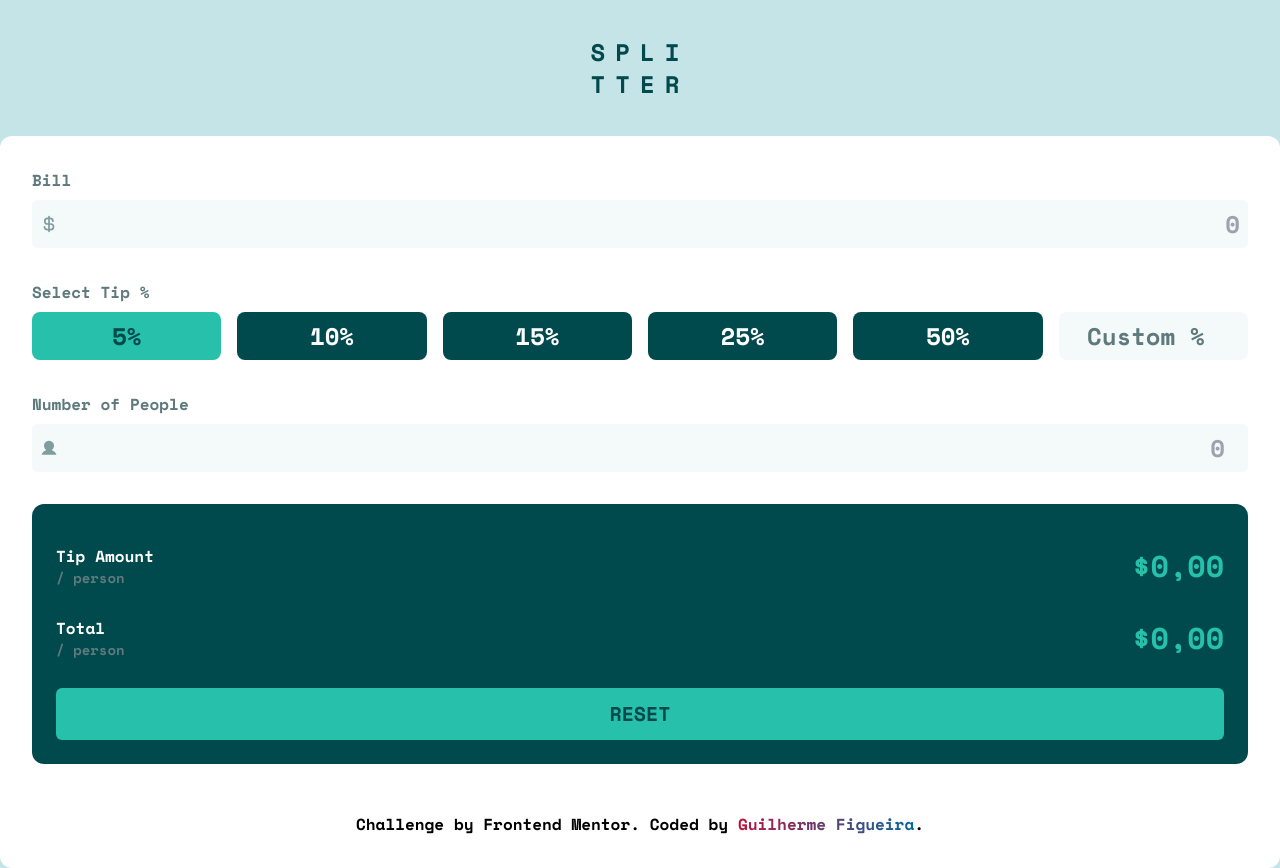
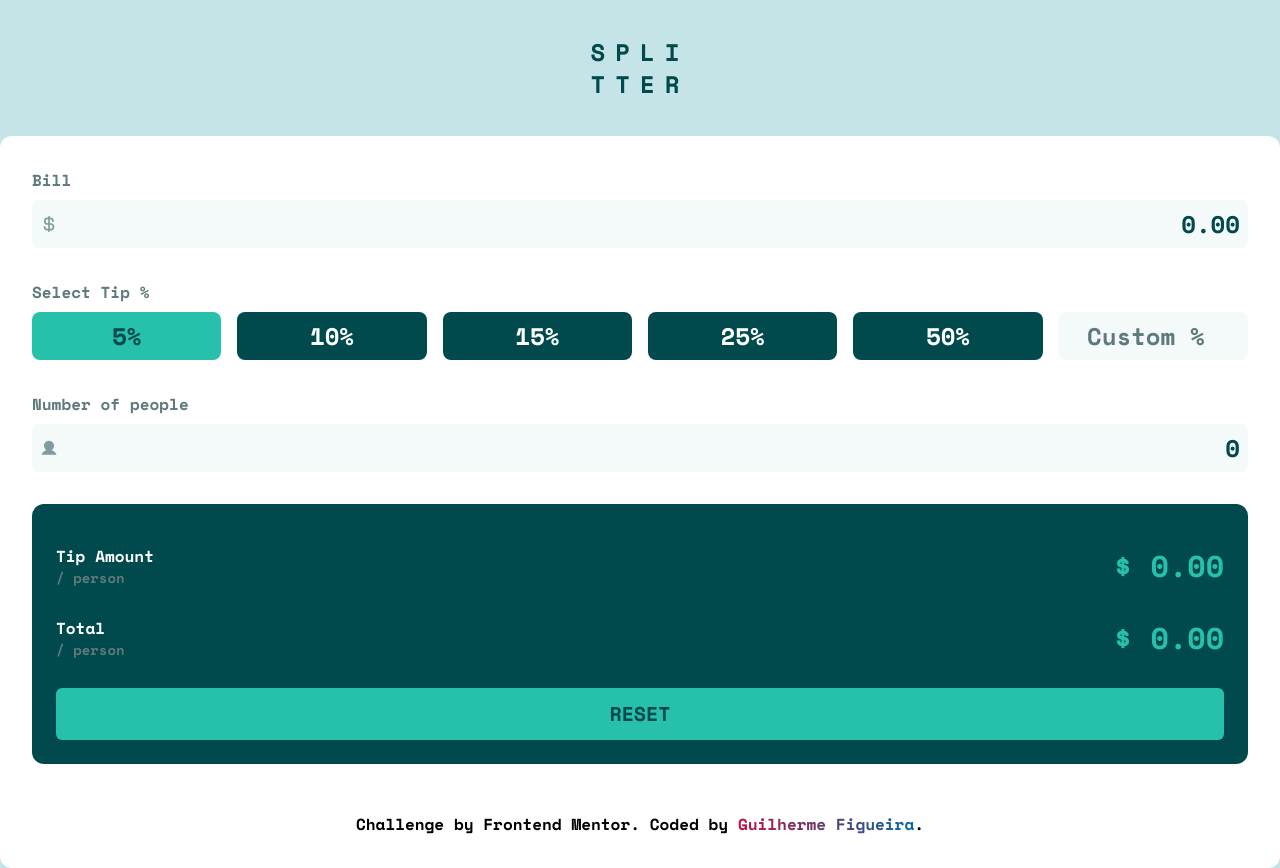
Before and after one commit to GuilhermeFigueira/tip-calculator, a React (Vite) app: page / in a window 1280 px wide. Built offline with nearby package versions, Linux system fonts and the light colour scheme.

Commit message:
finalizado

```diff
--- a/src/App.tsx
+++ b/src/App.tsx
@@ -2,22 +2,28 @@ import { CurrencyDollar, User } from "phosphor-react";
 import * as ToggleGroup from "@radix-ui/react-toggle-group";
 import { useState } from "react";
 import { useForm, Controller } from "react-hook-form";
-import { NumericFormat, PatternFormat } from "react-number-format";
+import { NumericFormat } from "react-number-format";
 
 function App() {
 	const {
-		register,
 		watch,
 		control,
 		trigger,
 		formState: { errors },
 	} = useForm({
 		defaultValues: {
-			bill: "",
+			bill: 0,
+			people: 0,
 		},
 	});
 	const [percentage, setPercentage] = useState("5");
-	// console.log(percentage);
+
+	let tipAmount =
+		(watch("bill") * parseInt(percentage)) / 100 / watch("people");
+
+	let total = watch("bill") / watch("people") + tipAmount;
+
+	console.log(total);
 
 	return (
 		<div className="grid grid-rows-[17%_1fr] h-screen">
@@ -30,57 +36,50 @@ function App() {
 				<main className="grid grid-flow-row">
 					<div className="grid grid-flow-row gap-8">
 						<div>
-							<h2>Bill</h2>
-							<div className="number_field">
+							<div className="flex flex-row justify-between">
+								<h2>Bill</h2>
+								<h5>{errors.bill?.message}</h5>
+							</div>
+							<div
+								className={`number_field ${
+									errors.bill?.message == undefined
+										? ""
+										: "focus-within:ring-red-400"
+								}`}
+							>
 								<CurrencyDollar
 									size={18}
 									className="text-cyan-gray"
 									weight="bold"
 								/>
 								<Controller
+									render={({ field }) => (
+										<NumericFormat
+											placeholder="0"
+											allowNegative={false}
+											fixedDecimalScale
+											allowLeadingZeros={false}
+											decimalScale={2}
+											decimalSeparator="."
+											className="flex-1 text-right focus-within:outline-none bg-transparent text-2xl "
+											onKeyDown={() => trigger("bill")}
+											onKeyUp={() => trigger("bill")}
+											{...field}
+										/>
+									)}
+									name="bill"
 									control={control}
-									{...register("bill", {
+									rules={{
 										maxLength: {
 											value: 10,
 											message: "Max length is 10 digits",
 										},
 										min: {
-											value: 1,
-											message: "Can't be 0",
+											value: 0.01,
+											message: "Can't be zero",
 										},
-									})}
-									render={() => (
-										<NumericFormat
-											placeholder="0"
-											allowNegative={false}
-											fixedDecimalScale
-											decimalScale={2}
-											decimalSeparator=","
-											thousandSeparator="."
-											className="flex-1 text-right focus-within:outline-none bg-transparent text-2xl "
-										/>
-									)}
+									}}
 								/>
-								<span>{errors.bill?.message}</span>
-								{/* <input
-									type="number"
-									{...register("cvc", {
-										required: "Can't be blank",
-										minLength: {
-											value: 3,
-											message: "Please enter a valid CVC",
-										},
-										maxLength: {
-											value: 3,
-											message: "Please enter a valid CVC",
-										},
-										max: {
-											value: 999,
-											message: "Please enter a valid CVC",
-										},
-									})}
-									placeholder="e.g 123"
-								/> */}
 							</div>
 						</div>
 						<div>
@@ -139,17 +138,46 @@ function App() {
 							</ToggleGroup.Root>
 						</div>
 						<div>
-							<h2>Number of People</h2>
-							<div className="number_field">
+							<div className="flex flex-row justify-between">
+								<h2>Number of people</h2>
+								<h5>{errors.people?.message}</h5>
+							</div>
+							<div
+								className={`number_field ${
+									errors.people?.message == undefined
+										? ""
+										: "focus-within:ring-red-400"
+								}`}
+							>
 								<User
 									size={18}
 									className="text-cyan-gray"
 									weight="fill"
 								/>
-								<input
-									type="number"
-									className="flex-1 text-right focus-within:outline-none bg-transparent text-2xl "
-									placeholder="0"
+								<Controller
+									render={({ field }) => (
+										<NumericFormat
+											placeholder="0"
+											allowNegative={false}
+											allowLeadingZeros={false}
+											className="flex-1 text-right focus-within:outline-none bg-transparent text-2xl "
+											onKeyDown={() => trigger("people")}
+											onKeyUp={() => trigger("people")}
+											{...field}
+										/>
+									)}
+									name="people"
+									control={control}
+									rules={{
+										maxLength: {
+											value: 4,
+											message: "Max length is 4 digits",
+										},
+										min: {
+											value: 0.01,
+											message: "Can't be zero",
+										},
+									}}
 								/>
 							</div>
 						</div>
@@ -160,14 +188,27 @@ function App() {
 								<h3>Tip Amount</h3>
 								<h4>/ person</h4>
 							</div>
-							<span>$0,00</span>
+							<span>{`$ ${
+								tipAmount == Infinity ||
+								Number.isNaN(tipAmount) ||
+								tipAmount <= 0
+									? "0.00"
+									: tipAmount
+							}`}</span>
 						</div>
 						<div className="money px-0">
 							<div className="title">
 								<h3>Total</h3>
 								<h4>/ person</h4>
 							</div>
-							<span>$0,00</span>
+
+							<span>{`$ ${
+								total == Infinity ||
+								Number.isNaN(total) ||
+								total <= 0
+									? "0.00"
+									: total
+							}`}</span>
 						</div>
 						<button className="bg-cyan-strong text-cyan-very_dark w-full rounded-md p-3 text-xl hover:bg-[#9fe8df]">
 							RESET
--- a/src/styles/main.css
+++ b/src/styles/main.css
@@ -23,6 +23,9 @@ input {
 }
 h2 {
 	@apply text-cyan-dark;
+}
+h5 {
+	@apply text-red-400;
 }
 .money {
 	@apply flex flex-row justify-between items-center;
```
